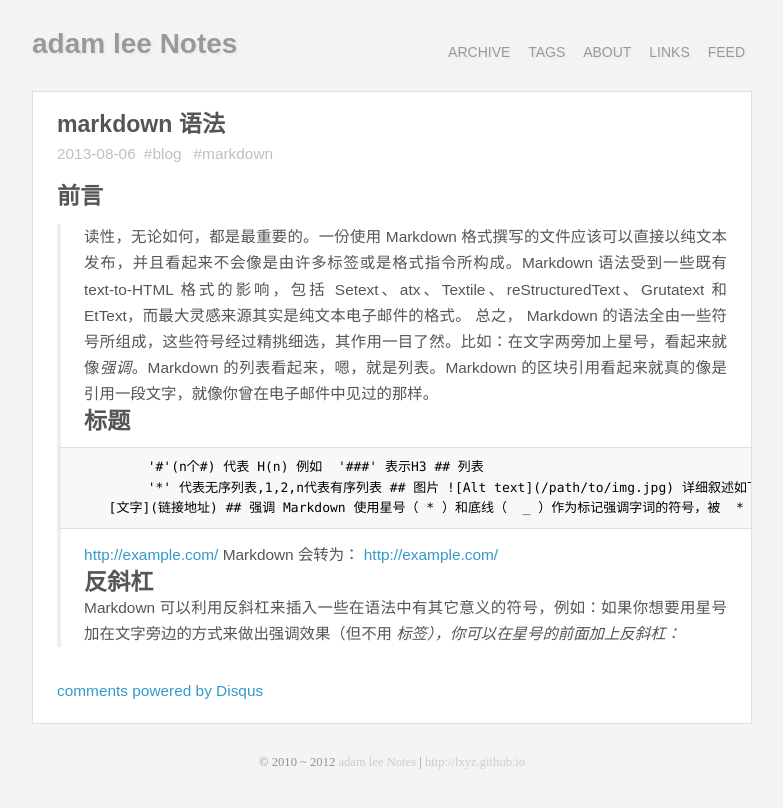
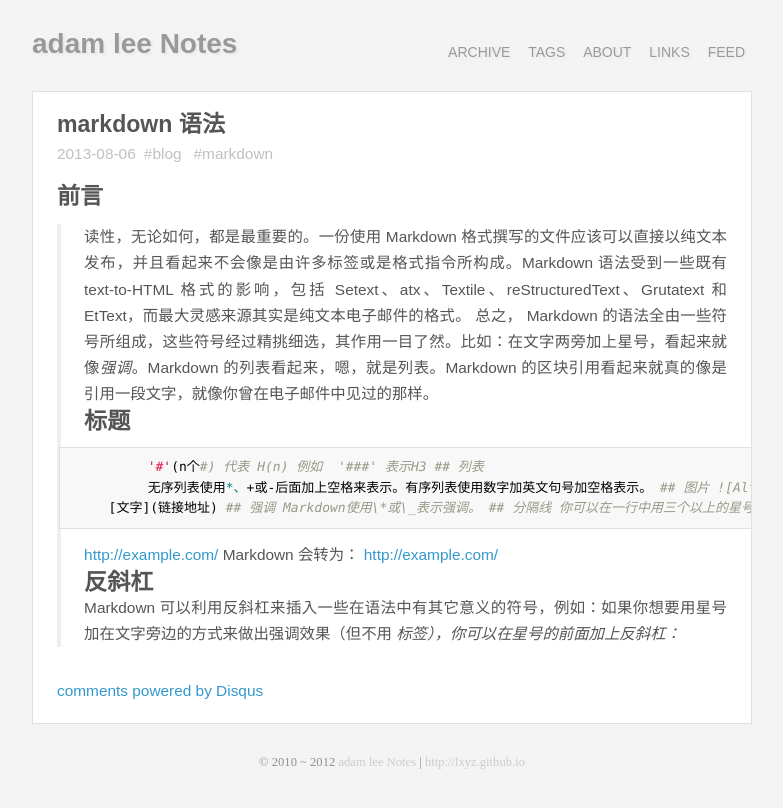
Before and after one commit to sapolang/lxyz.github.com, a Jekyll site: the page built from _posts/2013-08-06-markdown.md, in a window 1280 px wide. Shown: the top 808 px of the page, without its empty margins (248-1031 px from the left). Built offline with Jekyll 4.4.1, drawn with Linux system fonts in a browser that asks for light colours; some web fonts are replaced; Markdown is read by kramdown in place of the engine named in the settings; comment, search, counter and statistics services are not loaded.

Commit message:
markdown

```diff
--- a/_posts/2013-08-06-markdown.md
+++ b/_posts/2013-08-06-markdown.md
@@ -13,7 +13,7 @@ tags:
 ##标题
 		'#'(n个#) 代表 H(n) 例如  '###' 表示H3
 ##列表
-		'*' 代表无序列表,1,2,n代表有序列表
+		无序列表使用*、+或-后面加上空格来表示。有序列表使用数字加英文句号加空格表示。
 ##图片
 >![Alt text](/path/to/img.jpg)
 >详细叙述如下：
@@ -23,8 +23,7 @@ tags:
 ##超链接
 	   [文字](链接地址)
 ##强调
->Markdown 使用星号（ * ）和底线（  _ ）作为标记强调字词的符号，被  * 或  _ 包围的字词会被转成用 <em> 标签包围，用两个  * 或   _ 包起来的话，则会被转成 <strong>
->例如：但是如果你的  * 和  _ 两边都有空白的话，它们就只会被当成普通的符号。
+Markdown使用\*或\_表示强调。
 ##分隔线
 >你可以在一行中用三个以上的星号、减号、底线来建立一个分隔线，行内不能有其他东西。你也可以在星号或是减号中间插入空格。下面每种写法都可以建立分隔线：
 ##自动链接
```
